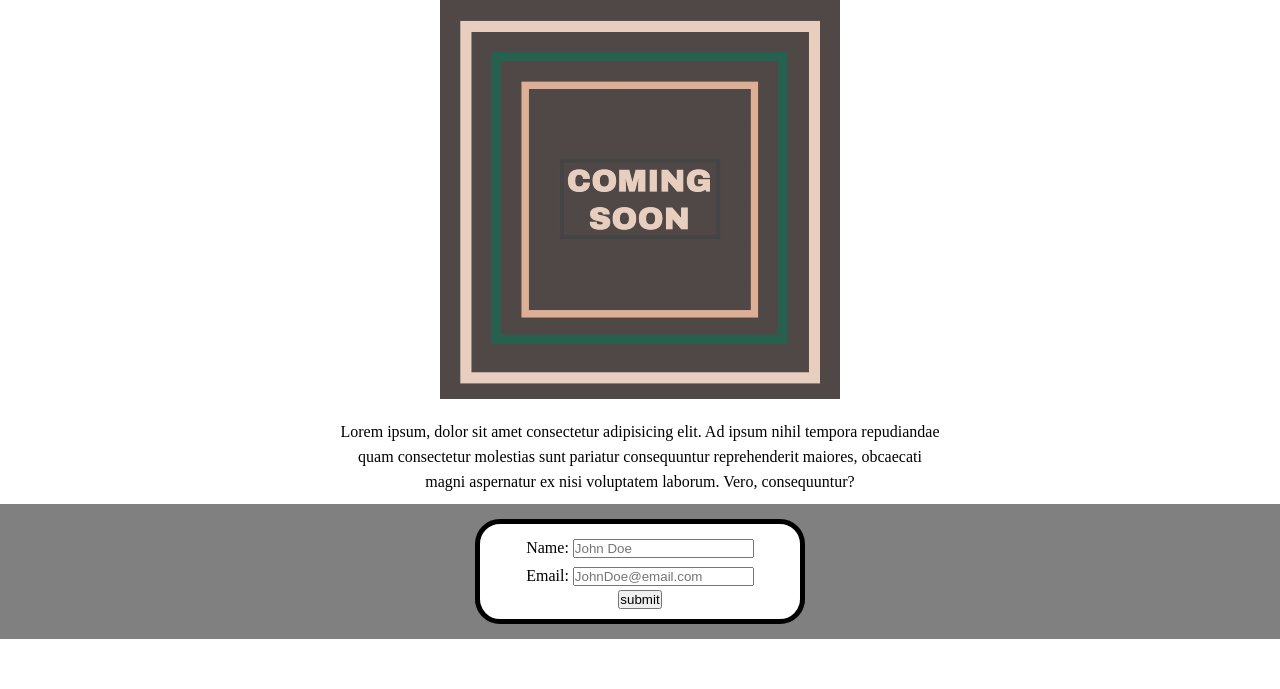
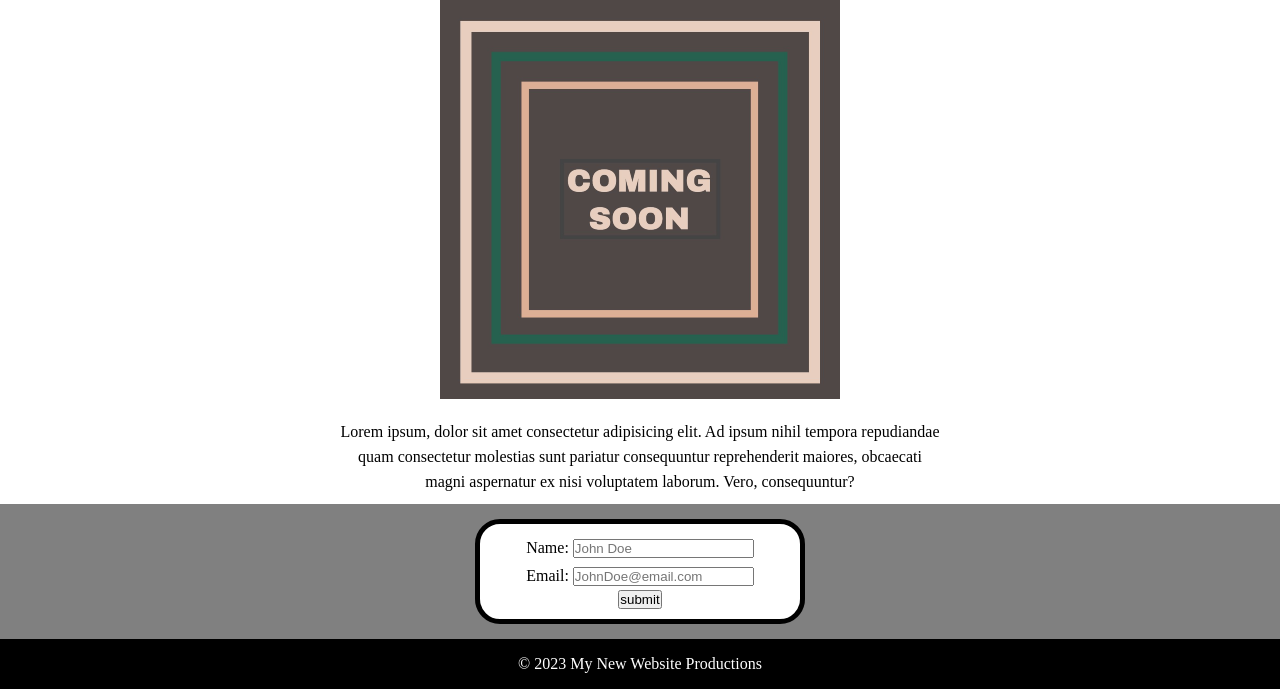
Before and after one commit to BowieRC/myFirstWebsite, a plain HTML site: page index.html in a window 1280 px wide. Shown: the part 158-847 px from the top of the page. Before the commit the page ends 807 px from the top, so only its background shows below. Drawn offline with Linux system fonts and the light colour scheme.

Commit message:
create footer

```diff
--- a/index.html
+++ b/index.html
@@ -32,5 +32,9 @@
             <input type="submit" value="submit">
         </form>
     </section>
+
+    <footer>
+        <p>&copy 2023 My New Website Productions </p>
+    </footer>
 </body>
 </html>
--- a/styles.css
+++ b/styles.css
@@ -58,6 +58,7 @@ header
 
 .contact{
     margin: 10px auto;
+    margin-bottom: 0;
     padding: 15px;
     text-align: center;
     background-color: grey;
@@ -76,3 +77,12 @@ header
     padding: 10px;
     background-color: white;
 }
+
+footer{
+    width: 100%;
+    height: 50px;
+    background-color: black;
+    color: white;
+    line-height: 50px;
+    text-align: center;
+}
```
